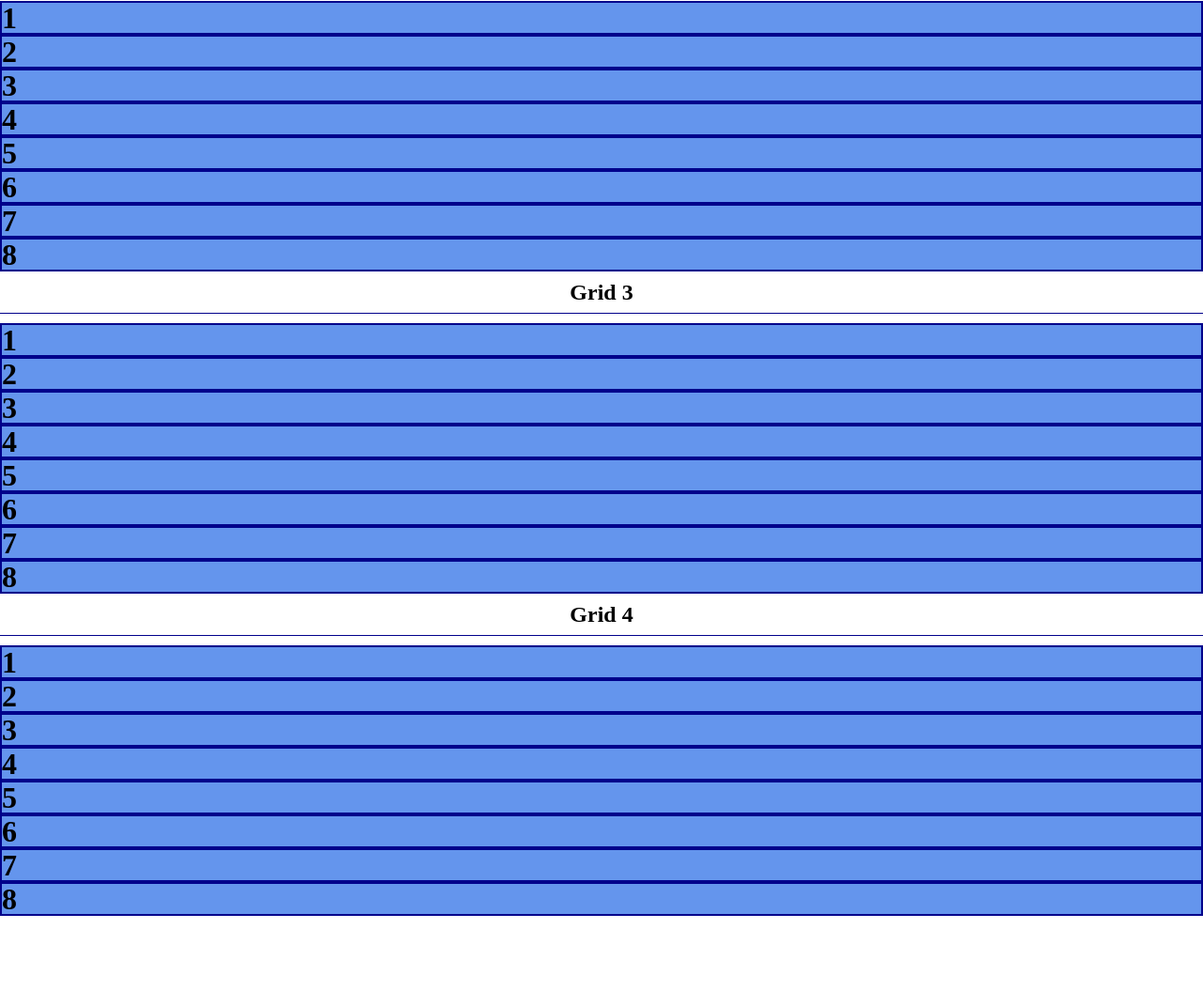
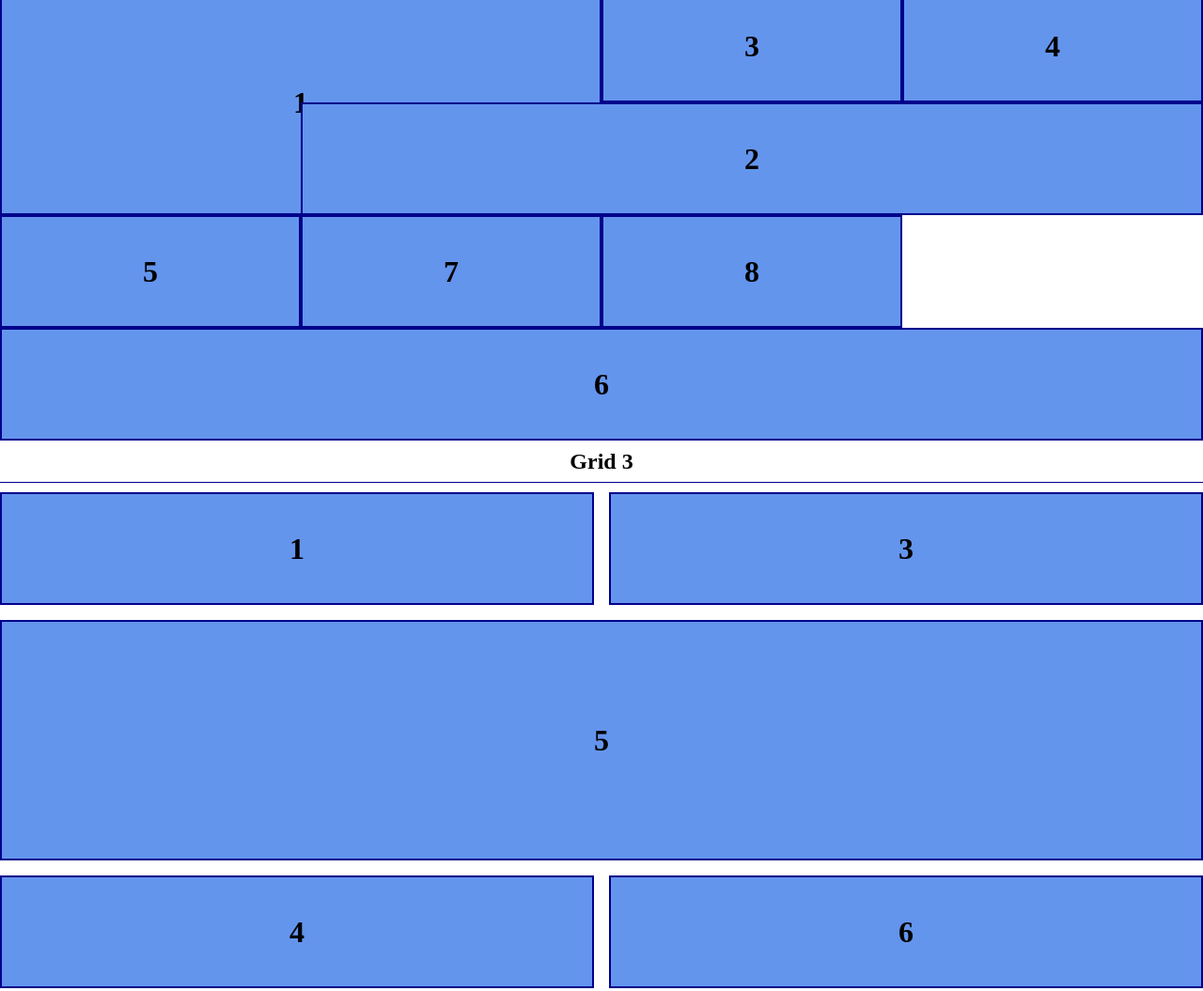
Before and after one commit to Harsimran07/gillsaabweek-11, a plain HTML site: page index.html in a window 1280 px wide. Shown: the part 473-1528 px from the top of the page at 94% size. Before the commit the page ends 1448 px from the top, so only its background shows below. Drawn offline with Linux system fonts and the light colour scheme; files that its build step writes are made by us from their sources.

Commit message:
grid mapping

```diff
--- a/grid.css
+++ b/grid.css
@@ -77,4 +77,158 @@ article div{
     font-weight:bold;
     background-color:cornflowerblue;
     border:2px solid darkblue;
+
+    /* you can add flex box inside of a grid inside
+    of flexbox */
+    display:flex;
+    justify-content: center;
+    align-items: center;
 }
+
+/********************************************
+            GRID STYLES
+********************************************/
+
+section.one article{
+    /*like display flex, you need to have a grid
+    container with display.grid */
+    display:grid;
+
+    /*tell the grid how many columns it should have
+    fr stands for farction, and it means to use a part
+    of the available space */
+    grid-template-columns: 200px 2fr 1fr;
+
+    /* you can also control rows - but in this example, the
+    third row wont have a defined height */
+    grid-template-rows:120px 120px;
+}
+
+section.two article{
+    display: grid;
+
+    /* with grid you have an explicit grid (what you define)
+    and an implicit grid (what the browser automatically
+    fills out) */
+
+    grid-template-columns: repeat(4, 1fr);
+
+    /* for rows, you can tell each row to automatically
+    take on a property, no matter how many */
+    grid-auto-rows: 120px;
+
+    /* tell the gris*/
+
+    grid-auto-flow: dense;
+}
+
+section.two div:nth-child(1){
+    /* you can tell a cell to start and end at a row or
+     column*/
+     grid-column-start: 1;
+     grid-column-end: 3;
+
+     grid-row-start: 1;
+     grid-row-end: 3;
+    }
+
+    section.two div:nth-child(2){
+        grid-column-start: 2;
+        grid-column-end: 5;
+
+        grid-row-start: 2;
+        grid-row-end: 3;
+    }
+
+    section.two div:nth-child(6){
+        grid-column-start: 1;
+
+        /* you can use span to tell it to stretch across a
+        specific number of columns */
+        grid-column-end: span 4;
+    }
+
+    section.three article{
+        display: grid;
+
+        grid-template-columns: 1ft 2fr 1fr;
+        grid-auto-rows: 120px;
+        grid-auto-flow: dense;
+
+        /* you can put space between rows and columns with gap*/
+        gap: 1em 1em;
+    }
+
+    section.three div:nth-child(2){
+        /* another way to move grid cells is with order
+        by default every thing has an order of 0 - anything
+        with a higher order comes later, anything with a lower
+        order comes earlier */
+        order: 1;
+}
+
+section.three div:nth-child(5){
+    grid-area: 2 / 1 / span 2 / span 2;
+    /* tis is equivalent to writng;
+    grid-colums-start: 2
+    grid-column-end: span 2
+    gris-row-start: 1
+    grid-row-end: span 2*/
+}
+
+
+/********************************
+         GRID MAPPING
+********************************/
+
+section.four article{
+    display: grid;
+
+    /* this draws a map of different areas you can use
+    in your grid*/
+    grid-template-areas:
+    "nav cart"
+    "header header"
+    "main main"
+    "photo1 photo2"
+    "aside aaside"
+    "footer footer"
+
+    grid-auto-rows:120px;
+}
+
+/* then you have to tell each element which area it should
+use */
+section.four div:nth-child(1){ grid-area: nav; }
+section.four div:nth-child(2){ grid-area: cart; }
+section.four div:nth-child(3){ grid-area: header; }
+section.four div:nth-child(4){ grid-area: main; }
+section.four div:nth-child(5){ grid-area: photo1; }
+section.four div:nth-child(6){ grid-area: photo2; }
+section.four div:nth-child(7){ grid-area: aside; }
+section.four div:nth-child(8){ grid-area: footer; }
+
+@media screen and (min-width:720px){
+    /*when we want to change the site for a bigger screen
+    all we do is change the map*/
+
+    section.four article{
+        grid-template-areas:
+        "nav nav cart"
+        "header header header"
+        "main main aside "
+        "photo1 photo2 aside"
+        "footet footer footer";
+    }
+}
+
+@media screen and (min-width:900px){
+    section.four article{
+        grid-template-areas:
+        "nav nav nav cart"
+        "header header header header"
+        "photo1 main main aside"
+        "photo2 main main aside"
+        "footer footer footer aside";
+    }
+}
--- a/index.html
+++ b/index.html
@@ -4,7 +4,7 @@
     <meta charset="UTF-8">
     <meta name="viewport" content="width=device-width, initial-scale=1.0">
     <title>CSS Grid - Week 11</title>
-    <link rel="stylesheet" href="styles/grid.css">
+    <link rel="stylesheet" href="grid.css">
 </head>
 <body>
     <!-- prompt to set up site structure:
```
